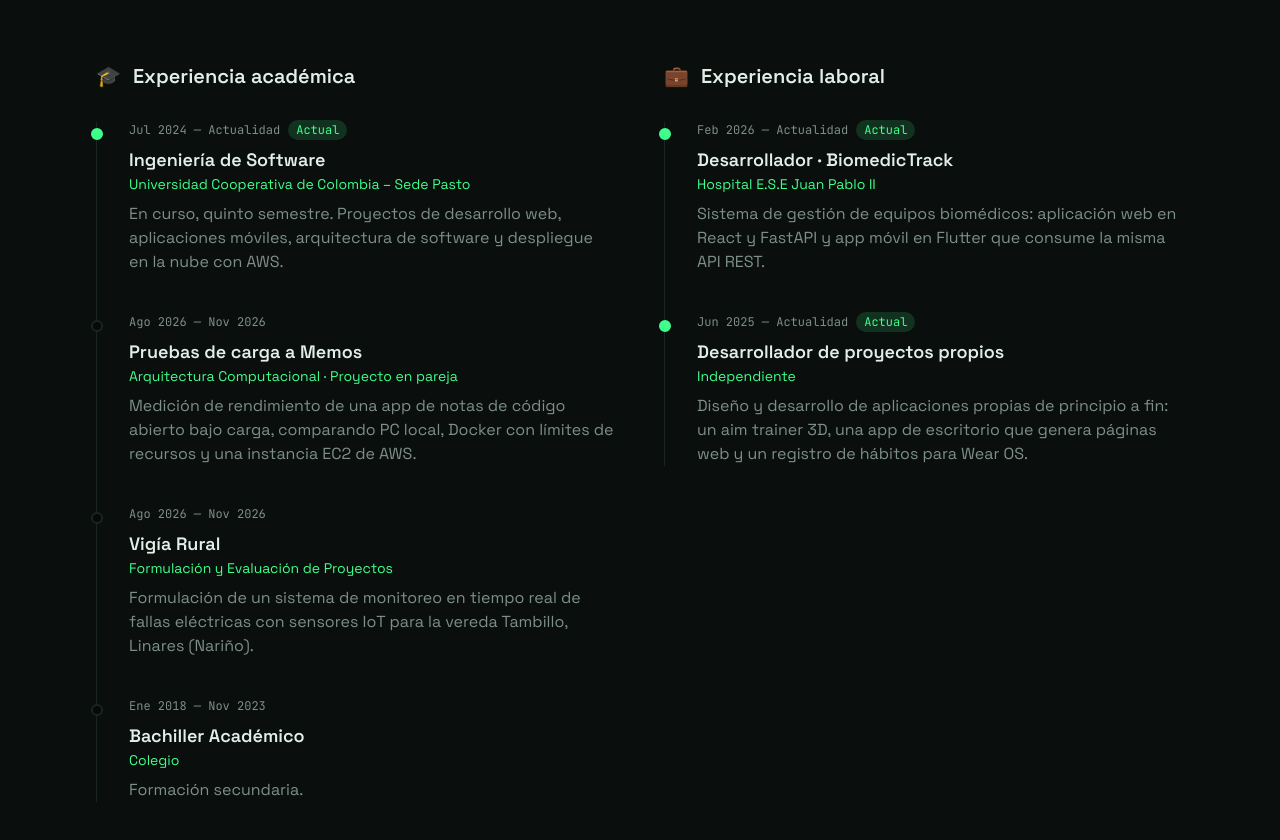
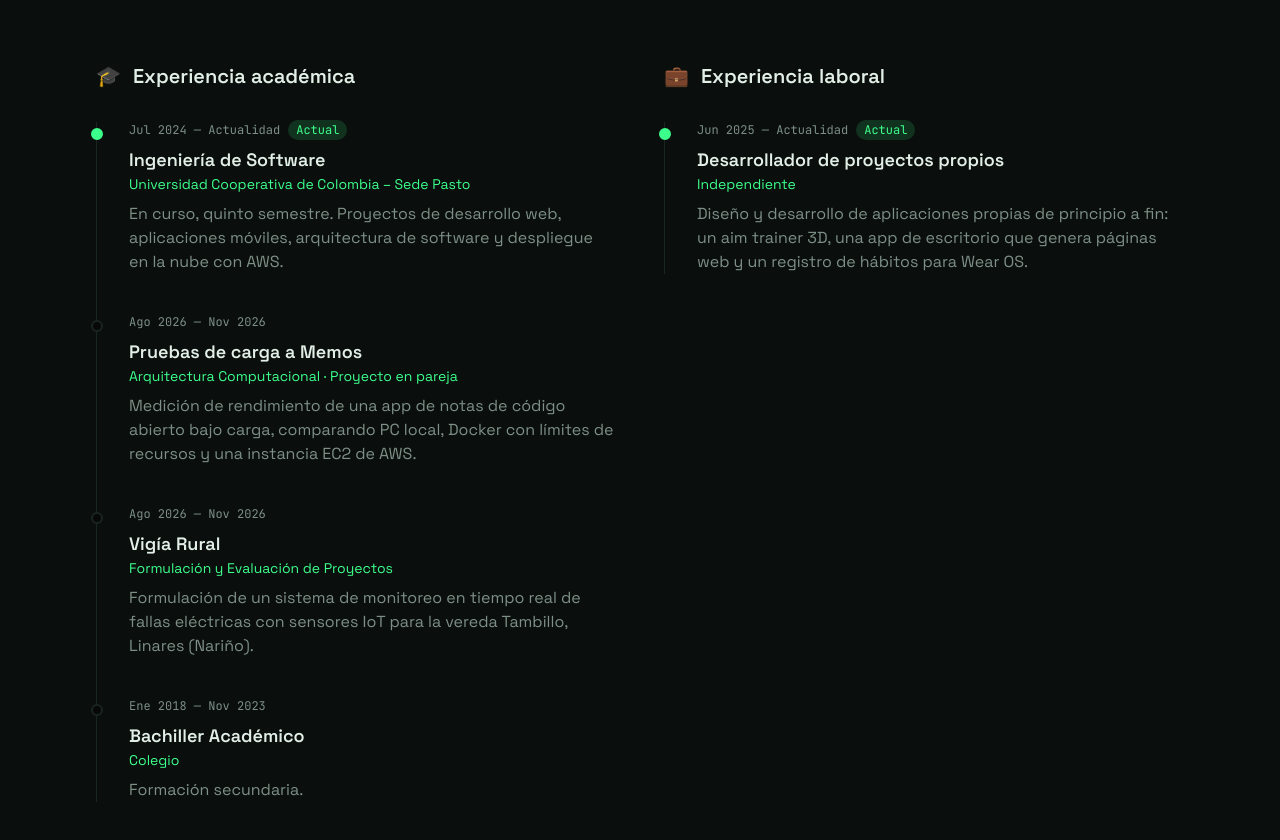
Before and after one commit to Ju4nK1807/Portafolio, a Next.js app: page / in a window 1280 px wide. Shown: the part 5000-5840 px from the top of the page. Built offline with nearby package versions, Linux system fonts and the light colour scheme; no server answers.

Commit message:
Quita BiomedicTrack de la experiencia laboral

```diff
--- a/data/experience.ts
+++ b/data/experience.ts
@@ -42,15 +42,6 @@ export const experience: Experience[] = [
   // Laboral
   {
     kind: "laboral",
-    title: "Desarrollador · BiomedicTrack",
-    org: "Hospital E.S.E Juan Pablo II",
-    start: "2026-02",
-    end: null,
-    description:
-      "Sistema de gestión de equipos biomédicos: aplicación web en React y FastAPI y app móvil en Flutter que consume la misma API REST.",
-  },
-  {
-    kind: "laboral",
     title: "Desarrollador de proyectos propios",
     org: "Independiente",
     start: "2025-06",
```
